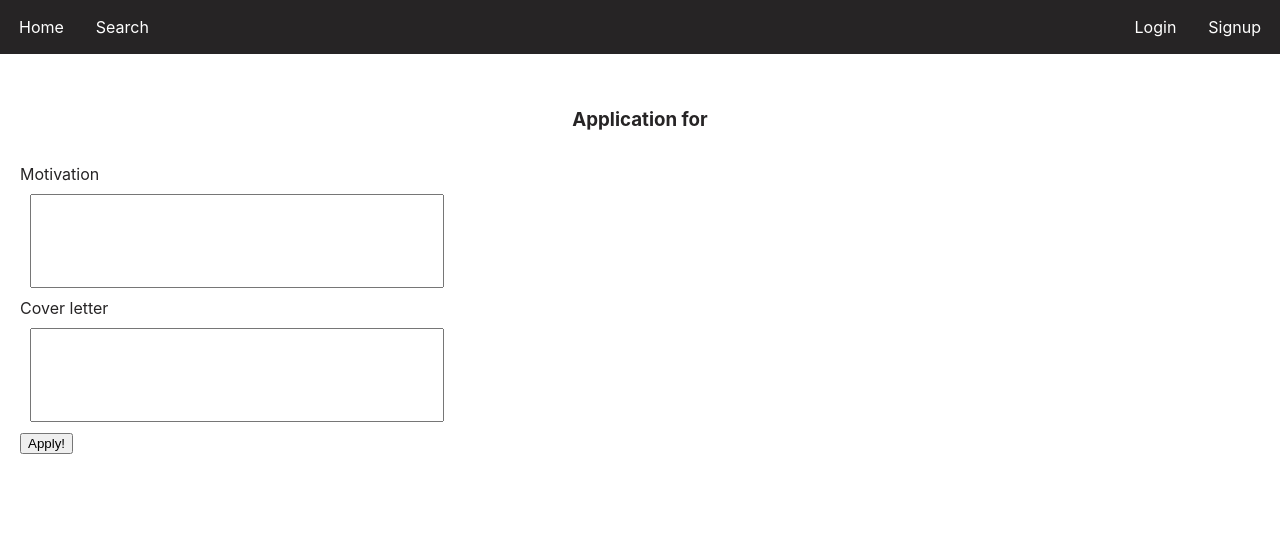
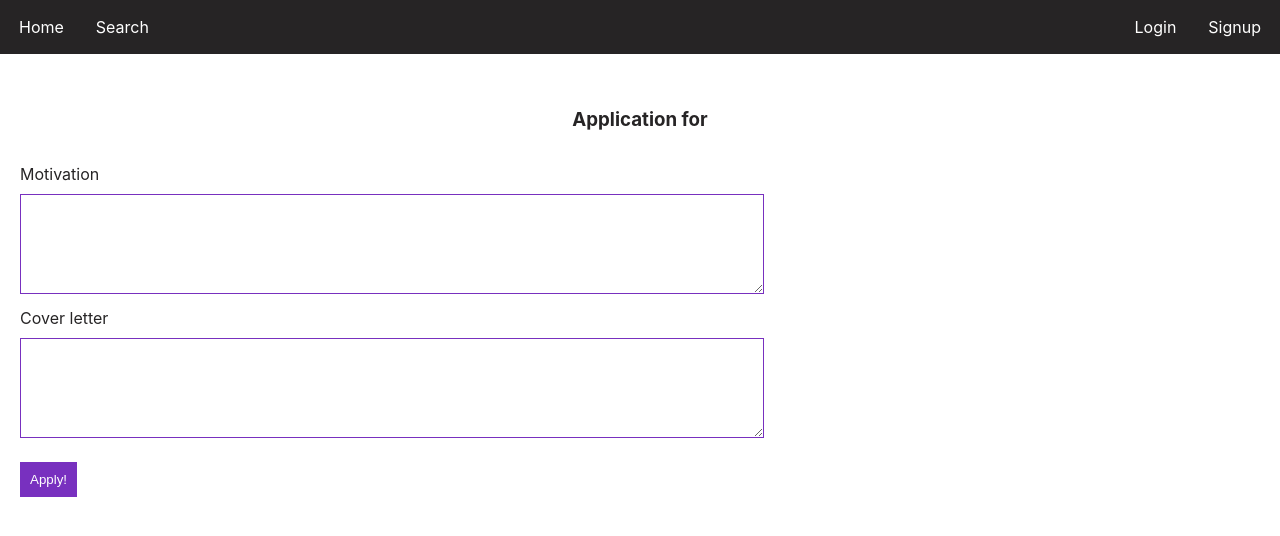
Before and after one commit to SPFlores/perUse, a React (Create React App) app in the folder Client/: page /apply in a window 1280 px wide. Shown: the top 536 px of the page. Built offline with nearby package versions, Linux system fonts and the light colour scheme.

Commit message:
application page styled

```diff
--- a/Client/src/index.css
+++ b/Client/src/index.css
@@ -111,16 +111,27 @@ button.location, button.type, button.skills, .filterBtn {
   display: inline
 }
 
-#applicationTitle {
+#applicationTitle, #appSuccess {
   text-align: center;
   padding: 15px
 }
 
-input {
-  padding: 5px;
-  margin: 10px;
-  width: 25rem;
-  height: 5rem
+#motivationInput, #coverLetterInput {
+  width: 60%;
+  height: 100px;
+  padding: 10px;
+  box-sizing: border-box;
+  margin: 10px 0px 10px;
+  border: 1px solid #7830bf;
+}
+
+.applicationBtn {
+  background-color: #7830bf;
+  color: white;
+  border: #7830bf;
+  margin: 10px 0px 0px 0px;
+  padding: 10px;
+  display: inline
 }
 
 body {
--- a/Client/src/pages/Apply/Apply.js
+++ b/Client/src/pages/Apply/Apply.js
@@ -17,7 +17,8 @@ const ApplyPage = _ => {
 
   applicationState.handleApply = e => {
     e.preventDefault()
-    if (sessionStorage.getItem('isLoggedIn') === 'true') {
+    console.log(motivation.current.value)
+    if (sessionStorage.getItem('isLoggedIn') === 'true' && sessionStorage.getItem('token').length > 0) {
       console.log('user is logged in')
       setApplicationState({ ...applicationState, isLoggedIn: true })
       if (motivation.current.value === '' && coverLetter.current.value === '') {
@@ -63,6 +64,7 @@ const ApplyPage = _ => {
           .catch(e => console.log(e))
       }
     } else {
+      alert('please log in to apply')
       setApplicationState({ ...applicationState, isLoggedIn: false })
     }
   }
@@ -75,21 +77,21 @@ const ApplyPage = _ => {
         {applicationState.failedMotivation ? <p style={{ color: '#ef6461' }}>Please enter your motivation!</p> : null}
         <label htmlFor='motivation' >Motivation</label>
         <br />
-        <input type='text' name='motivation' id='motivation' ref={motivation} />
+        <textarea name='motivation' id='motivationInput' ref={motivation} />
         <br />
         {applicationState.failedCover ? <p style={{ color: '#ef6461' }}>Please enter your cover letter!</p> : null}
         <label htmlFor='coverLetter'>Cover letter</label>
         <br />
-        <input type='text' name='coverLetter' id='coverLetter' ref={coverLetter} />
+        <textarea name='coverLetter' id='coverLetterInput' ref={coverLetter} />
         <br />
-        <button onClick={applicationState.handleApply}>Apply!</button>
+        <button onClick={applicationState.handleApply} class='applicationBtn'>Apply!</button>
       </div>
       <div>
         {applicationState.didApply
           ? <div>
-            <p>You have applied. Good luck!</p>
+            <h6 id='appSuccess'>You have applied. Good luck!</h6>
             <Link to='/search'>
-              <button>Back to search</button>
+              <button class='applicationBtn'>Back to search</button>
             </Link>
           </div> : null}
       </div>
--- a/Client/src/pages/Login/Login.js
+++ b/Client/src/pages/Login/Login.js
@@ -81,7 +81,7 @@ const LoginPage = _ => {
         <div>
           {userState.failedLoginPassword ? <p style={{ color: 'red' }}>Please enter your password!</p> : null}
           <label htmlFor='password'>Password</label>
-          <input type='text' id='password' name='password' ref={password} />
+          <input type='password' id='password' name='password' ref={password} />
         </div>
         {/* checkbox for "remember me" that sets local storage */}
         {/* <div>
```
